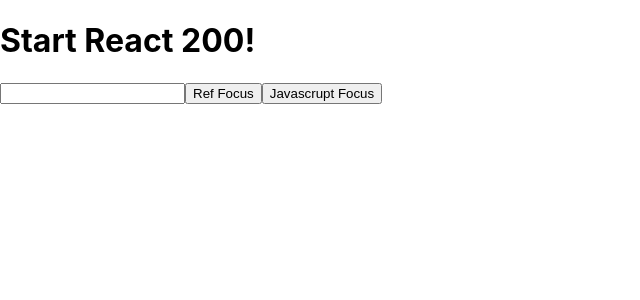
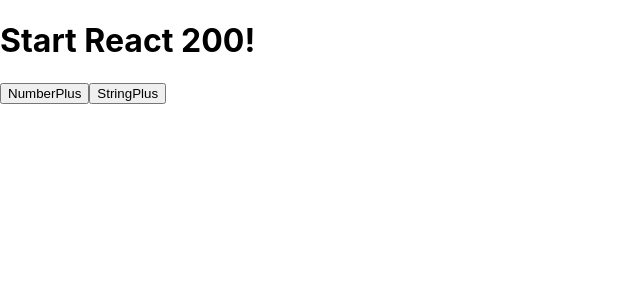
Before and after one commit to my-choe/react200, a React (Create React App) app: page / in a window 1280 px wide. Shown: the top 300 px of the page, without its empty margins (0-640 px from the left). Built offline with nearby package versions, Linux system fonts and the light colour scheme.

Commit message:
074 커링함수 구현하기

```diff
--- a/src/App.js
+++ b/src/App.js
@@ -1,11 +1,11 @@
 import React from 'react';
-import ReactRef from './R073_ReactRef';
+import Currying from './R074_ReactCurrying';
 
 function App() {
   return (
     <div>
       <h1>Start React 200!</h1>
-      <ReactRef/>
+      <Currying/>
     </div>
   );
 }
--- /dev/null
+++ b/src/R074_ReactCurrying.js
@@ -0,0 +1,37 @@
+import React, { Component } from 'react';
+/**
+ * 커링(Currying) : 함수의 재사용성을 높이기 위해 함수 자체를 return하는 함수.
+ * 함수를 하나만 사용할 때는 필요한 모든 파라미터를 한 번에 넣어야 한다.
+ * 컬링을 사용하면 함수를 분리할 수 있으므로 파라미터도 나눠 전달할 수 있다.
+ * PlusFunc2는 화살표 함수로 간단하게 표현한 것이며 PlusFunc1과 완전 동일함수이다.
+ */
+
+class R074_ReactCurrying extends Component {
+
+    plusNumOrString(c, d){
+        return c + d;
+    }
+
+    PlusFunc1(a){
+        return function(b){
+            return this.plusNumOrString(a, b)
+        }.bind(this)
+    }
+
+    PlusFunc2 = a => b => this.plusNumOrString(a, b)
+
+    PlusFunc(a){
+        return this.PlusFunc1(a)(200)
+    }
+
+    render() {
+        return (
+            <>
+                <input type="button" value="NumberPlus" onClick={e => alert(this.PlusFunc(100))}/>
+                <input type="button" value="StringPlus" onClick={e => alert(this.PlusFunc("react"))}/>
+            </>
+        )
+    }
+}
+
+export default R074_ReactCurrying;
```
